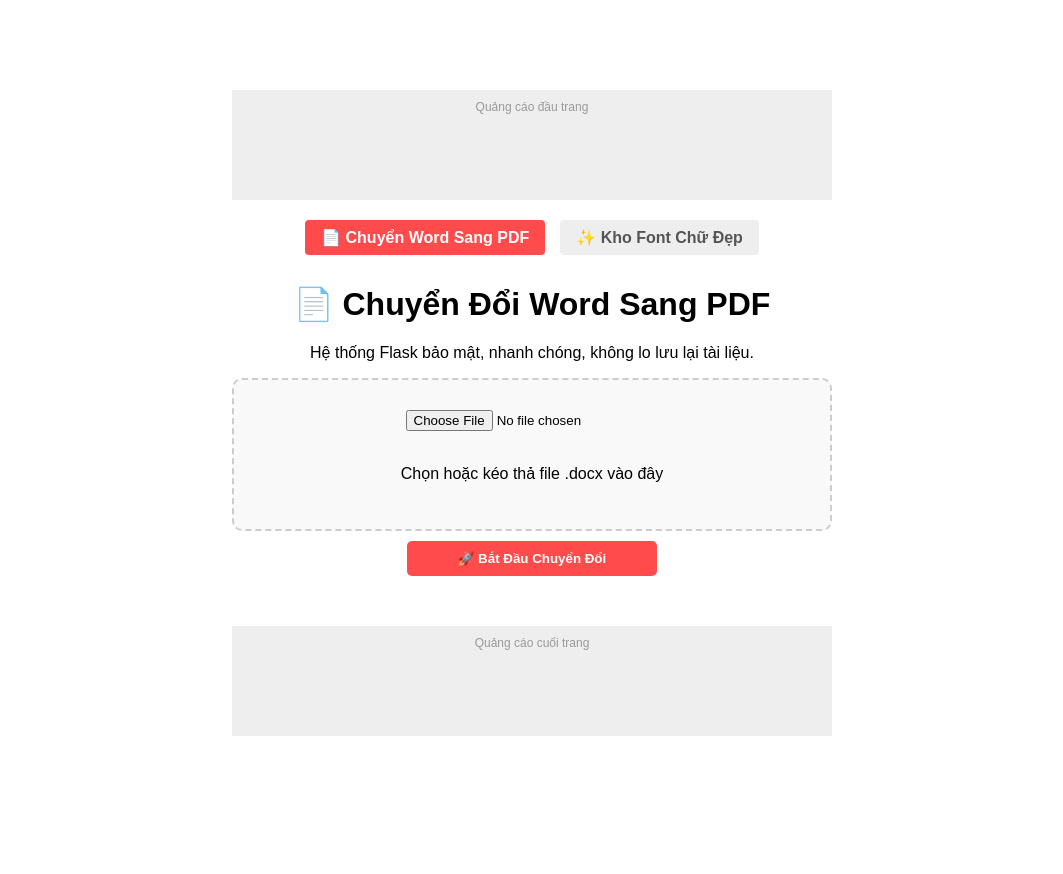
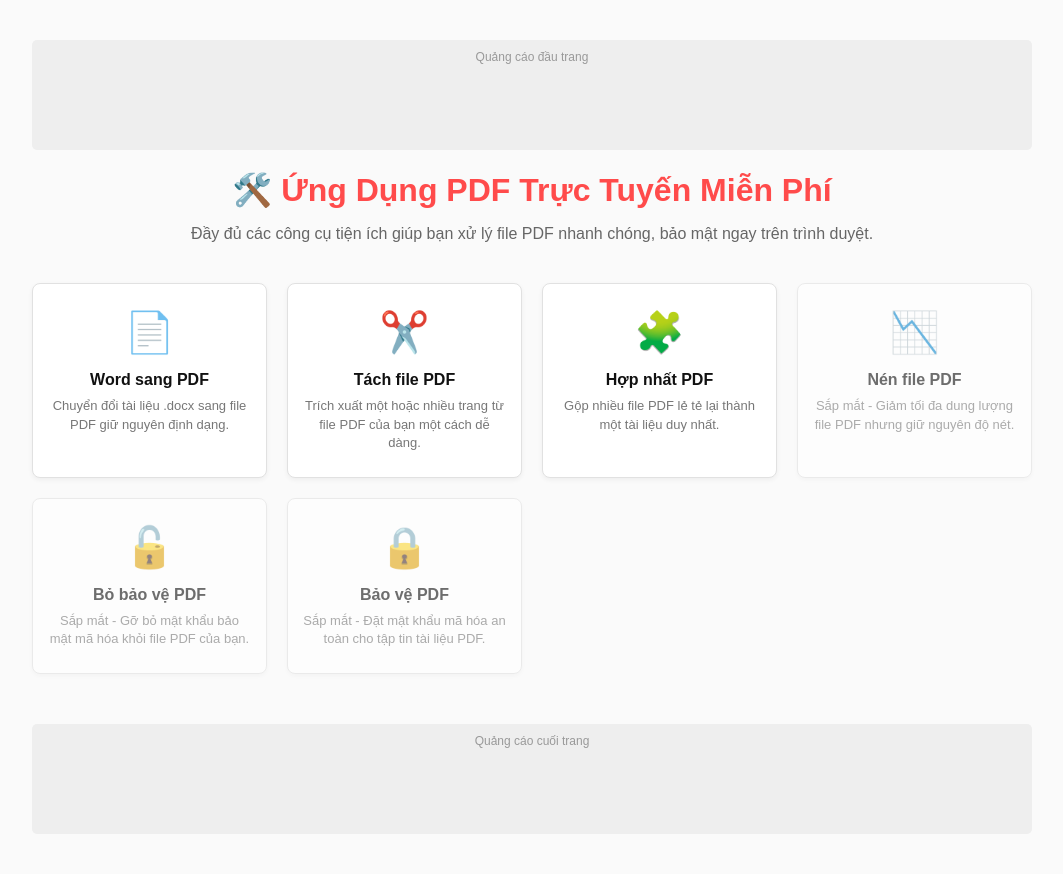
Before and after one commit to basotha/word-to-pdf, a Flask app: page / in a window 1280 px wide. Shown: the whole page, without its empty margins (108-1171 px from the left). Before the commit the page ends 736 px from the top, so only its background shows below. Run offline with Flask 3, Linux system fonts and the light colour scheme; parts of the project's set-up code (start-up, migrations or seed data) failed here and were passed over.

Commit message:
Update index.html

```diff
--- a/templates/index.html
+++ b/templates/index.html
@@ -3,123 +3,77 @@
 <head>
     <meta charset="UTF-8">
     <meta name="viewport" content="width=device-width, initial-scale=1.0">
-    <title>Tool Chuyển Word Sang PDF Miễn Phí</title>
-    <!-- GẮN MÃ GOOGLE ADSENSE VÀO ĐÂY NẾU CÓ -->
-    <!-- <script async src="https://pagead2.googlesyndication.com/..."></script> -->
+    <title>Ứng dụng PDF trực tuyến miễn phí - 123PDF</title>
     <style>
-        body { font-family: Arial, sans-serif; max-width: 600px; margin: 50px auto; padding: 20px; text-align: center; }
-        .upload-box { border: 2px dashed #ccc; padding: 30px; border-radius: 10px; background: #f9f9f9; cursor: pointer; }
-        .btn { background: #ff4b4b; color: white; border: none; padding: 10px 20px; border-radius: 5px; cursor: pointer; margin-top: 10px; font-weight: bold; width: 100%; max-width: 250px; }
-        .btn:hover { background: #e03b3b; }
-        .ads-container { margin: 20px 0; background: #eee; padding: 10px; min-height: 90px; }
+        body { font-family: Arial, sans-serif; max-width: 1000px; margin: 0 auto; padding: 20px; text-align: center; background: #fafafa; color: #333; }
+        .ads-container { margin: 20px 0; background: #eee; padding: 10px; min-height: 90px; border-radius: 5px; }
 
-        /* Thanh điều hướng Menu đầu trang */
-        .nav-bar { display: flex; justify-content: center; gap: 15px; margin-bottom: 30px; }
-        .nav-link { text-decoration: none; color: #555; padding: 8px 16px; font-weight: bold; border-radius: 4px; background: #eee; transition: 0.2s; }
-        .nav-link.active { background: #ff4b4b; color: white; }
-        .nav-link:hover:not(.active) { background: #ddd; }
+        h1 { color: #ff4b4b; margin-bottom: 5px; }
+        .sub-title { color: #666; margin-bottom: 40px; }
 
-        /* Hiệu ứng loading xoay tròn */
-        .loader-container { display: none; margin: 20px 0; }
-        .loader { border: 4px solid #f3f3f3; border-top: 4px solid #ff4b4b; border-radius: 50%; width: 30px; height: 30px; animation: spin 1s linear infinite; margin: 0 auto 10px; }
-        @keyframes spin { 0% { transform: rotate(0deg); } 100% { transform: rotate(360deg); } }
-
-        /* Khu vực hiển thị nút tải về sau khi thành công */
-        .result-container { display: none; background: #d4edda; color: #155724; padding: 15px; border-radius: 8px; border: 1px solid #c3e6cb; margin-top: 20px; }
-        .btn-download { background: #28a745; color: white; text-decoration: none; padding: 10px 20px; border-radius: 5px; display: inline-block; margin-top: 10px; font-weight: bold; }
-        .btn-download:hover { background: #218838; }
+        /* Cấu trúc lưới chứa các Card công cụ giống 123apps */
+        .tools-grid { display: grid; grid-template-columns: repeat(auto-fill, minmax(220px, 1fr)); gap: 20px; }
+        .tool-card { background: white; border: 1px solid #e1e1e1; padding: 25px 15px; border-radius: 8px; text-decoration: none; color: #333; box-shadow: 0 2px 5px rgba(0,0,0,0.05); transition: 0.2s; display: block; }
+        .tool-card:hover { transform: translateY(-5px); border-color: #ff4b4b; box-shadow: 0 5px 15px rgba(255,75,75,0.1); }
+        .tool-icon { font-size: 40px; margin-bottom: 15px; }
+        .tool-name { font-weight: bold; font-size: 16px; margin-bottom: 8px; color: #111; }
+        .tool-desc { font-size: 13px; color: #777; line-height: 1.4; }
     </style>
 </head>
 <body>
 
-    <!-- 1. QUẢNG CÁO ĐẦU TRANG -->
     <div class="ads-container">
         <p style="color: #999; font-size: 12px; margin: 0;">Quảng cáo đầu trang</p>
-        <!-- Dán mã quảng cáo Google AdSense vào đây -->
     </div>
 
-    <!-- THANH MENU CHUYỂN TRANG LIÊN KẾT -->
-    <div class="nav-bar">
-        <a href="/" class="nav-link active">📄 Chuyển Word Sang PDF</a>
-        <a href="/fonts" class="nav-link">✨ Kho Font Chữ Đẹp</a>
+    <h1>🛠️ Ứng Dụng PDF Trực Tuyến Miễn Phí</h1>
+    <p class="sub-title">Đầy đủ các công cụ tiện ích giúp bạn xử lý file PDF nhanh chóng, bảo mật ngay trên trình duyệt.</p>
+
+    <!-- HỆ THỐNG LƯỚI ĐIỀU HƯỚNG BÀI BẢN -->
+    <div class="tools-grid">
+
+        <a href="/tool/word-to-pdf" class="tool-card">
+            <div class="tool-icon">📄</div>
+            <div class="tool-name">Word sang PDF</div>
+            <div class="tool-desc">Chuyển đổi tài liệu .docx sang file PDF giữ nguyên định dạng.</div>
+        </a>
+
+        <a href="/tool/tach-pdf" class="tool-card">
+            <div class="tool-icon">✂️</div>
+            <div class="tool-name">Tách file PDF</div>
+            <div class="tool-desc">Trích xuất một hoặc nhiều trang từ file PDF của bạn một cách dễ dàng.</div>
+        </a>
+
+        <a href="/tool/gop-pdf" class="tool-card">
+            <div class="tool-icon">🧩</div>
+            <div class="tool-name">Hợp nhất PDF</div>
+            <div class="tool-desc">Gộp nhiều file PDF lẻ tẻ lại thành một tài liệu duy nhất.</div>
+        </a>
+
+        <!-- CÁC THẺ CHỜ (Bạn chỉ cần thêm href khi code xong backend cho chúng) -->
+        <div class="tool-card" style="opacity: 0.6; cursor: not-allowed;">
+            <div class="tool-icon">📉</div>
+            <div class="tool-name">Nén file PDF</div>
+            <div class="tool-desc">Sắp mắt - Giảm tối đa dung lượng file PDF nhưng giữ nguyên độ nét.</div>
+        </div>
+
+        <div class="tool-card" style="opacity: 0.6; cursor: not-allowed;">
+            <div class="tool-icon">🔓</div>
+            <div class="tool-name">Bỏ bảo vệ PDF</div>
+            <div class="tool-desc">Sắp mắt - Gỡ bỏ mật khẩu bảo mật mã hóa khỏi file PDF của bạn.</div>
+        </div>
+
+        <div class="tool-card" style="opacity: 0.6; cursor: not-allowed;">
+            <div class="tool-icon">🔒</div>
+            <div class="tool-name">Bảo vệ PDF</div>
+            <div class="tool-desc">Sắp mắt - Đặt mật khẩu mã hóa an toàn cho tập tin tài liệu PDF.</div>
+        </div>
+
     </div>
 
-    <h1>📄 Chuyển Đổi Word Sang PDF</h1>
-    <p>Hệ thống Flask bảo mật, nhanh chóng, không lo lưu lại tài liệu.</p>
-
-    <!-- Thêm id="uploadForm" để JavaScript bắt sự kiện xử lý ngầm -->
-    <form id="uploadForm" enctype="multipart/form-data">
-        <div class="upload-box">
-            <!-- Đổi name và thêm id để js dễ nhận diện dữ liệu -->
-            <input type="file" id="wordFile" name="word_file" accept=".docx" required><br><br>
-            <p>Chọn hoặc kéo thả file .docx vào đây</p>
-        </div>
-        <button type="submit" class="btn" id="submitBtn">🚀 Bắt Đầu Chuyển Đổi</button>
-    </form>
-
-    <!-- Trạng thái chờ xử lý (Mặc định ẩn) -->
-    <div class="loader-container" id="loaderContainer">
-        <div class="loader"></div>
-        <p style="color: #555;">Đang xử lý dữ liệu, vui lòng đợi trong giây lát...</p>
-    </div>
-
-    <!-- Nút bấm tải về sau khi chuyển đổi xong (Mặc định ẩn) -->
-    <div class="result-container" id="resultContainer">
-        <p style="margin: 0; font-weight: bold;">🎉 Chuyển đổi thành công!</p>
-        <p id="pdfName" style="margin: 5px 0; font-size: 14px; color: #333;"></p>
-        <a href="#" id="downloadLink" class="btn-download">📥 Tải File PDF Về Máy</a>
-    </div>
-
-    <!-- 2. QUẢNG CÁO CUỐI TRANG -->
     <div class="ads-container" style="margin-top: 50px;">
         <p style="color: #999; font-size: 12px; margin: 0;">Quảng cáo cuối trang</p>
-        <!-- Dán mã quảng cáo Google AdSense vào đây -->
     </div>
-
-    <!-- Xử lý hiệu ứng giao diện mượt mà bằng JavaScript Fetch API -->
-    <script>
-        document.getElementById('uploadForm').addEventListener('submit', function(e) {
-            e.preventDefault();
-
-            const fileInput = document.getElementById('wordFile');
-            if (fileInput.files.length === 0) return;
-
-            const formData = new FormData();
-            formData.append('word_file', fileInput.files[0]);
-
-            // Trạng thái khi bắt đầu bấm nút: Ẩn nút cũ, ẩn kết quả cũ, hiện hiệu ứng quay quay
-            document.getElementById('submitBtn').style.display = 'none';
-            document.getElementById('resultContainer').style.display = 'none';
-            document.getElementById('loaderContainer').style.display = 'block';
-
-            // Gửi request lên route xử lý '/convert' của Flask
-            fetch('/convert', {
-                method: 'POST',
-                body: formData
-            })
-            .then(response => response.json())
-            .then(data => {
-                // Tắt trạng thái chờ, hiện lại nút bấm ban đầu
-                document.getElementById('loaderContainer').style.display = 'none';
-                document.getElementById('submitBtn').style.display = 'inline-block';
-
-                if (data.success) {
-                    // Cấu hình thông tin file và link tải vào nút bấm màu xanh lá
-                    document.getElementById('pdfName').innerText = data.filename;
-                    document.getElementById('downloadLink').href = data.download_url;
-                    document.getElementById('resultContainer').style.display = 'block';
-                } else {
-                    alert("Có lỗi xảy ra: " + data.error);
-                }
-            })
-            .catch(error => {
-                document.getElementById('loaderContainer').style.display = 'none';
-                document.getElementById('submitBtn').style.display = 'inline-block';
-                alert("Lỗi kết nối đến hệ thống máy chủ!");
-                console.error(error);
-            });
-        });
-    </script>
 
 </body>
 </html>
```
